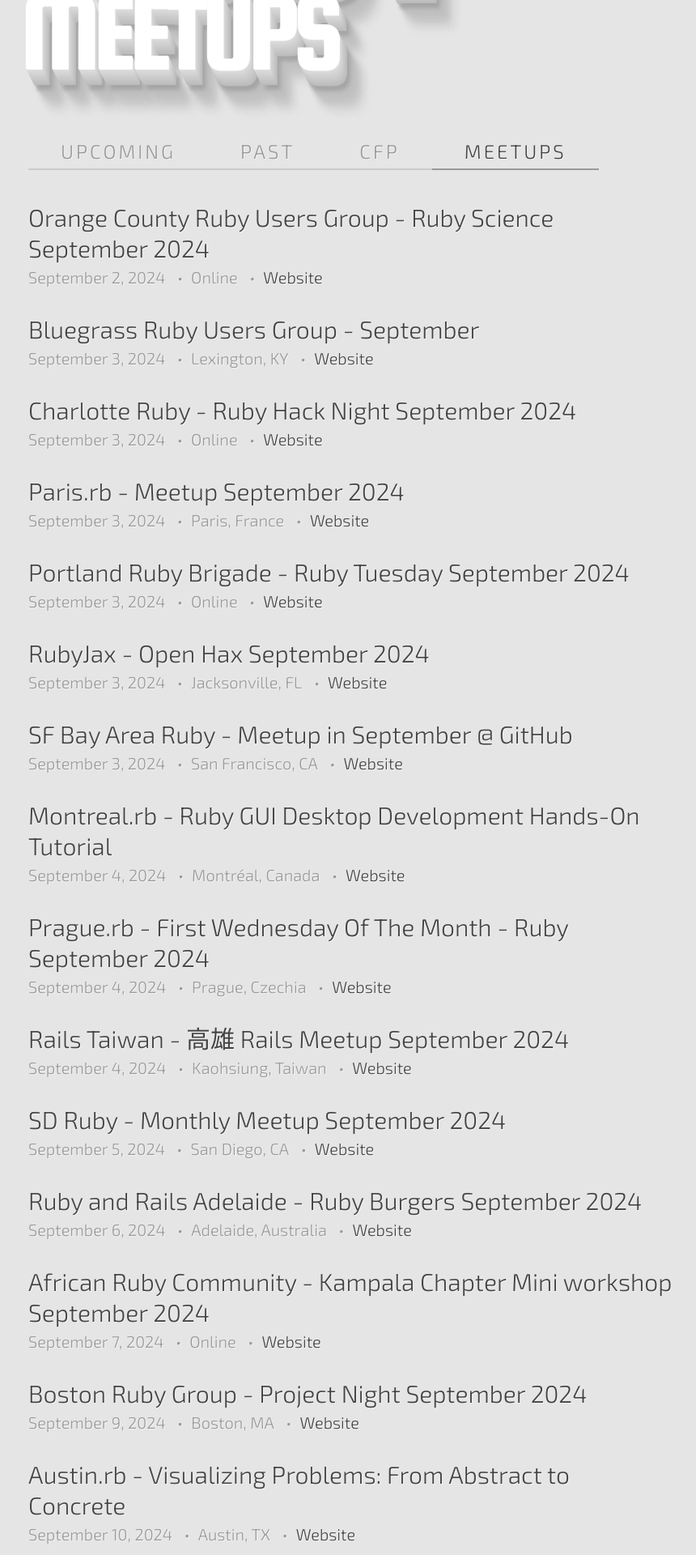
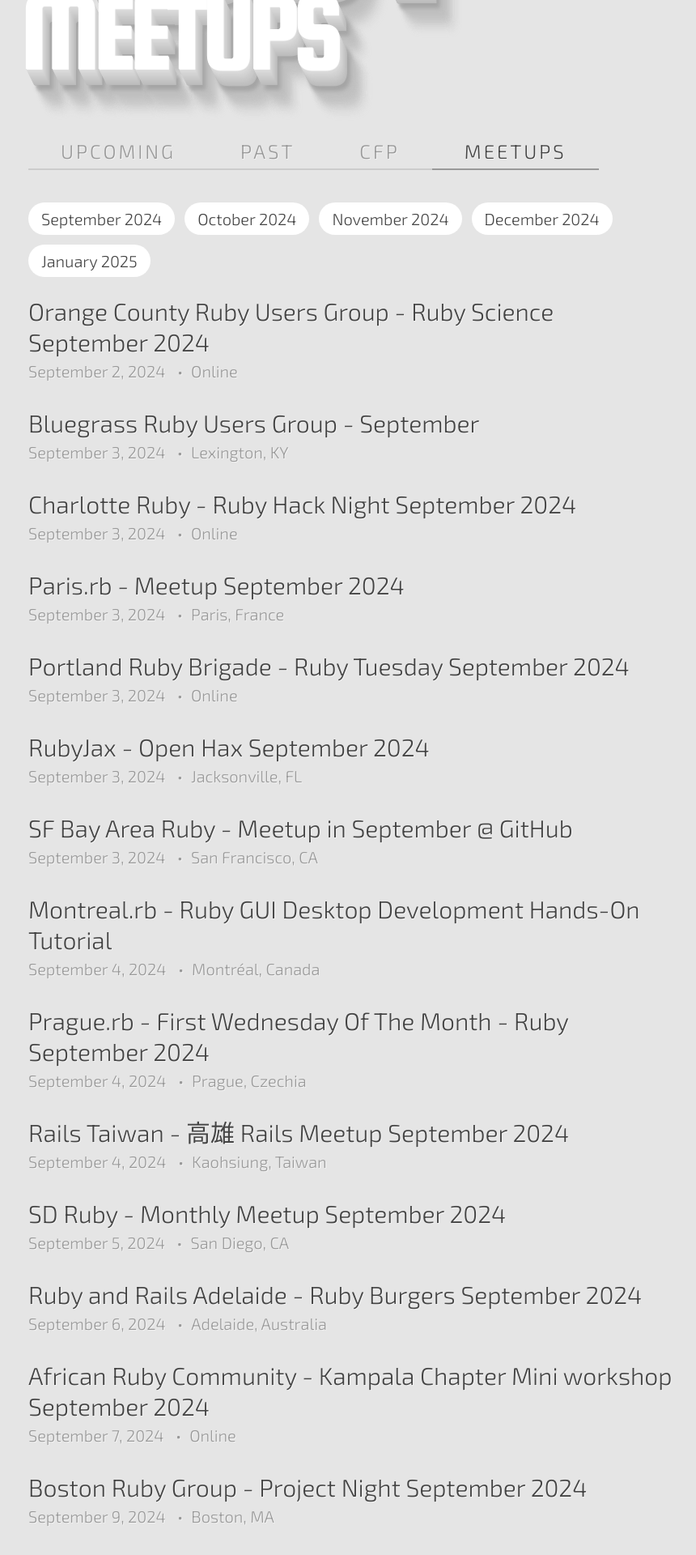
Before and after one commit to ruby-conferences/ruby-conferences.github.io, a Jekyll site: the page built from meetups/index.html, in a window 1280 px wide. Shown: the part 312-2232 px from the top of the page at 81% size, without its empty margins (205-1065 px from the left). Built offline with Jekyll 4.4.1, drawn with Linux system fonts in a browser that asks for light colours; some of the changed text lies outside the part shown.

Commit message:
Add Month Filter To Meetup Page (#739)
* Remove conditional website link from meetup.html

* feat: add meetup date filter and update meetup display

* style: update meetup date clip color to #444

* fix: enable wrapping for meetup dates container layout

```diff
--- a/_includes/meetup.html
+++ b/_includes/meetup.html
@@ -1,3 +1,4 @@
+<div class="meetup-item {{ meetup.date | date: '%Y%m' }}">
   <dt>
     {% if meetup.url %}
       <a href="{{ meetup.url }}">{{ meetup.name }}</a>
@@ -14,8 +15,6 @@
     <ul>
       <li>{{ meetup.date | date: "%B %-d, %Y" }}</li>
       <li>{{ meetup.location }}</li>
-    {% if meetup.url %}
-      <li><a href="{{ meetup.url }}">Website</a></li>
-    {% endif %}
     </ul>
   </dd>
+</div>
--- /dev/null
+++ b/_includes/meetup_dates_filter.html
@@ -0,0 +1,78 @@
+<div class="meetup-dates-container">
+  {% assign unique_dates = "" | split: "" %}
+  {% assign now = "now" | date: "%Y-%m-%d 00:00:00" | date: "%s" | plus: 0 %}
+  {% for meetup in meetups %}
+    {% assign date = meetup.date | date: "%s" | plus: 0 %}
+    {% if date >= now %}
+      {% assign formatted_date = meetup.date | date: "%Y%m" %}
+      {% unless unique_dates contains formatted_date %}
+        <div class="meetup-date-clip"
+             title="{{ meetup.date | date: '%B %Y' }}"
+             onclick="toggleByYearMonth(`{{ meetup.date | date: '%Y%m' }}`, this)">
+          {{ meetup.date | date: "%B %Y" }}
+        </div>
+        {% assign unique_dates = unique_dates | push: formatted_date %}
+      {% endunless %}
+    {% endif %}
+  {% endfor %}
+</div>
+
+<script>
+  function toggleByYearMonth(yearMonthToShow, element) {
+    const isElementSelected = element.classList.contains('selected');
+    if (isElementSelected) {
+      showAllMeetups();
+      element.classList.remove('selected');
+    } else {
+      showMeetups(yearMonthToShow);
+
+      const clips = document.querySelectorAll('.meetup-date-clip');
+      clips.forEach(clip => clip.classList.remove('selected'));
+      element.classList.add('selected');
+    }
+  }
+
+  function showAllMeetups() {
+    const meetups = document.getElementsByClassName('meetup-item');
+    Array.from(meetups).forEach(meetup => {
+      meetup.style.display = 'block';
+    });
+  }
+
+  function showMeetups(yearMonth) {
+    const meetups = document.getElementsByClassName('meetup-item');
+    Array.from(meetups).forEach(meetup => {
+      if (meetup.classList.contains(yearMonth)) {
+        meetup.style.display = 'block';
+      } else {
+        meetup.style.display = 'none';
+      }
+    });
+  }
+</script>
+
+<style>
+  .meetup-dates-container {
+    display: flex;
+    flex-wrap: wrap;
+    gap: 12px;
+    margin-bottom: 24px;
+    white-space: nowrap;
+  }
+
+  .meetup-date-clip {
+    color: #444;
+    background-color: white;
+    padding: 4px 16px;
+    border-radius: 24px;
+    white-space: nowrap;
+    &:hover {
+      background-color: #f0f0f0;
+      cursor: pointer;
+    }
+    &.selected {
+      background-color: #c72c41;
+      color: white;
+    }
+  }
+</style>
--- a/meetups/index.html
+++ b/meetups/index.html
@@ -5,6 +5,7 @@ layout: default
   <dl>
     {% assign now = "now" | date: "%Y-%m-%d 00:00:00" | date: "%s" | plus: 0 %}
     {% assign meetups = site.data.meetups | sort: "date" %}
+    {% include meetup_dates_filter.html %}
     {% for meetup in meetups %}
       {% assign date = meetup.date | date: "%s" | plus: 0 %}
       {% if date >= now %}
```
Lines whose indentation alone changed are shown as unchanged.
